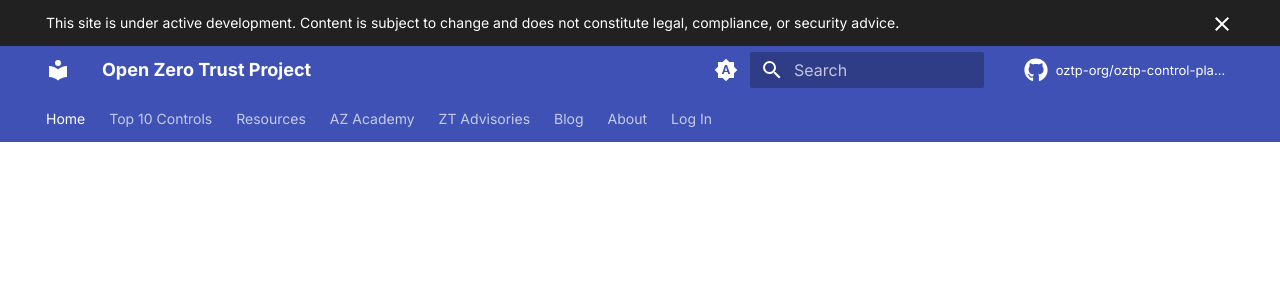
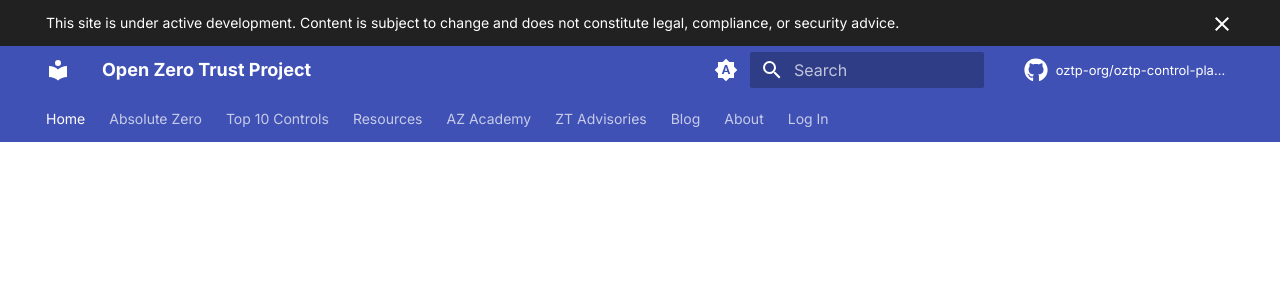
Before and after one commit to oztp-org/oztp-org.github.io, an MkDocs documentation site: the page built from docs/index.md, in a window 1280 px wide. Shown: the top 285 px of the page. Built offline with MkDocs 1.6.1 and Material for MkDocs 9.7.7, drawn with Linux system fonts in a browser that asks for light colours; comment, search, counter and statistics services are not loaded.

Commit message:
Add Absolute Zero section to navigation

```diff
--- a/mkdocs.yml
+++ b/mkdocs.yml
@@ -86,6 +86,7 @@ plugins:
 
 nav:
   - Home: index.md
+  - Absolute Zero: absolute-zero/index.md
   - Top 10 Controls: top10.md
   - Resources:
     - Overview: products/index.md
```
